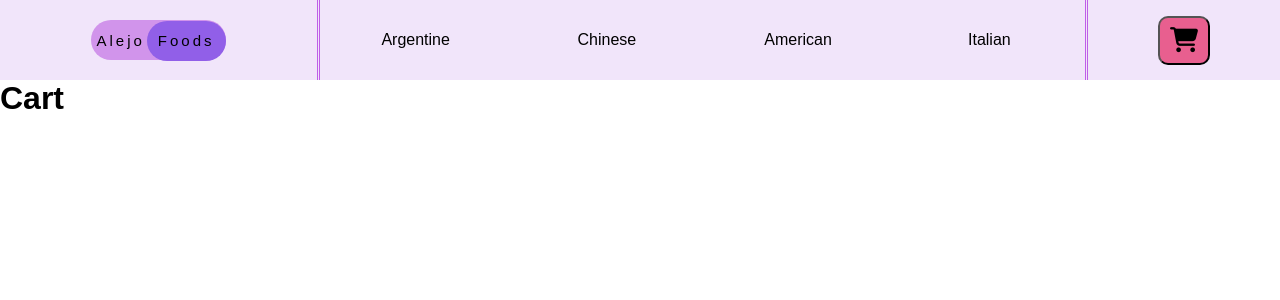
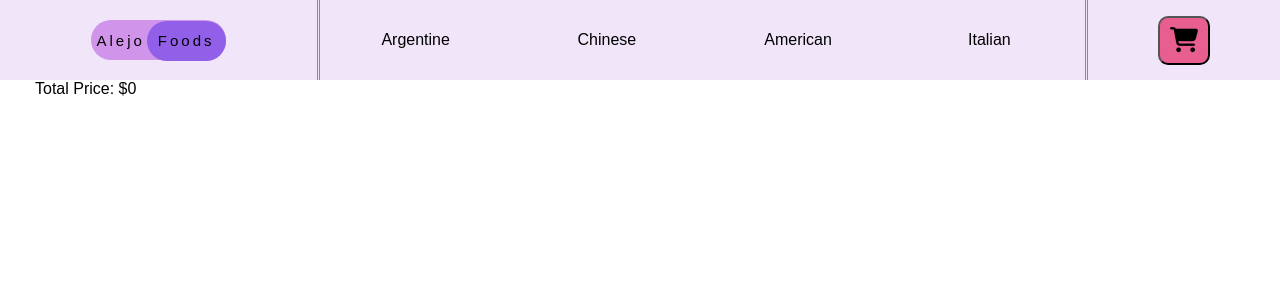
Before and after one commit to aleuc0099/PreEntrega2_React_Cifarelli, a React (Vite) app: page /cart in a window 1280 px wide. Shown: the top 300 px of the page. Built offline with nearby package versions, Linux system fonts and the light colour scheme.

Commit message:
Changes to Styles

```diff
--- a/src/components/cartDetail/CartDetail.jsx
+++ b/src/components/cartDetail/CartDetail.jsx
@@ -1,7 +1,15 @@
+import { useContext } from "react";
 import CartDetailContent from "./CartDetailContent";
+import { CartContext } from "../../context/CartContext";
 
 const CartDetail = () => {
-  return <CartDetailContent />;
+  const { cart, eraseProducById } = useContext(CartContext);
+  return (
+    <CartDetailContent
+      cart={cart}
+      eraseProducById={eraseProducById}
+    />
+  );
 };
 
 export default CartDetail;
--- a/src/components/cartDetail/CartDetailContent.jsx
+++ b/src/components/cartDetail/CartDetailContent.jsx
@@ -1,7 +1,37 @@
-const CartDetailContent = () => {
+/* eslint-disable react/prop-types */
+import { useContext } from "react";
+import { CartContext } from "../../context/CartContext";
+import { Link } from "react-router-dom";
+import "../../styles/Cart_detail/Cart_detail.css"
+
+const CartDetailContent = ({ cart }) => {
+  const { totalPrice, eraseProductById } = useContext(CartContext);
+  const price = totalPrice();
+  if (cart.lenght < 1) {
+    return (
+      <div>
+        <h1>The Cart is Empty!</h1>
+        <Link to={"/"}>Shop Now!</Link>
+      </div>
+    );
+  }
   return (
-    <div>
-      <h1>Cart</h1>
+    <div id="main_cart_box">
+      {cart.map((cartProduct) => (
+        <div key={cartProduct.id} id="cart_box">
+          <p id="product_title">{cartProduct.title}</p>
+          <img
+            id="product_image"
+            src={cartProduct.image}
+            alt={cartProduct.title}
+          />
+          <p id="unitary_price_p">Price ${cartProduct.price * cartProduct.quantity}</p>
+          <button onClick={() => eraseProductById(cartProduct.id)}>
+            Erase Product
+          </button>
+        </div>
+      ))}
+      <p id="total_price_p">Total Price: ${price}</p>
     </div>
   );
 };
--- /dev/null
+++ b/src/styles/Cart_detail/Cart_detail.css
@@ -0,0 +1,15 @@
+#main_cart_box {
+  padding: 0 35px;
+}
+#main_cart_box #cart_box {
+  height: 150px;
+  display: flex;
+  justify-content: space-between;
+  align-items: center;
+}
+#main_cart_box #cart_box #product_title {
+  font-size: 25px;
+}
+#main_cart_box #cart_box #product_image {
+  height: 100px;
+}/*# sourceMappingURL=Cart_detail.css.map */
--- /dev/null
+++ b/src/styles/Cart_detail/Cart_detail.scss
@@ -0,0 +1,15 @@
+#main_cart_box{
+  padding: 0 35px;
+  #cart_box{
+    height: 150px;
+    display: flex;
+    justify-content: space-between;
+    align-items: center;
+    #product_title{
+      font-size: 25px;
+    }
+    #product_image{
+      height: 100px;
+    }
+  }
+}
```
Also changed, not shown: 1 other file (tests, documents, lock files or other folders).
